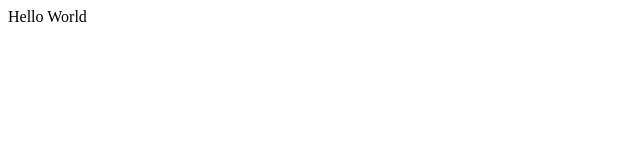
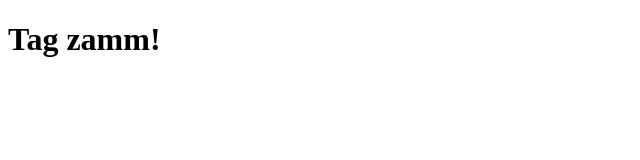
Before and after one commit to YonyM/GIS_SoSe_2021, a plain HTML site: page index.html in a window 1280 px wide. Shown: the whole page, without its empty margins (0-640 px from the left). Drawn offline with Linux system fonts and the light colour scheme.

Commit message:
Überschrift Änderung

```diff
--- a/index.html
+++ b/index.html
@@ -7,6 +7,6 @@
     <title>Document</title>
 </head>
 <body>
-    Hello World
+    <h1>Tag zamm! </h1>
 </body>
 </html>
```
